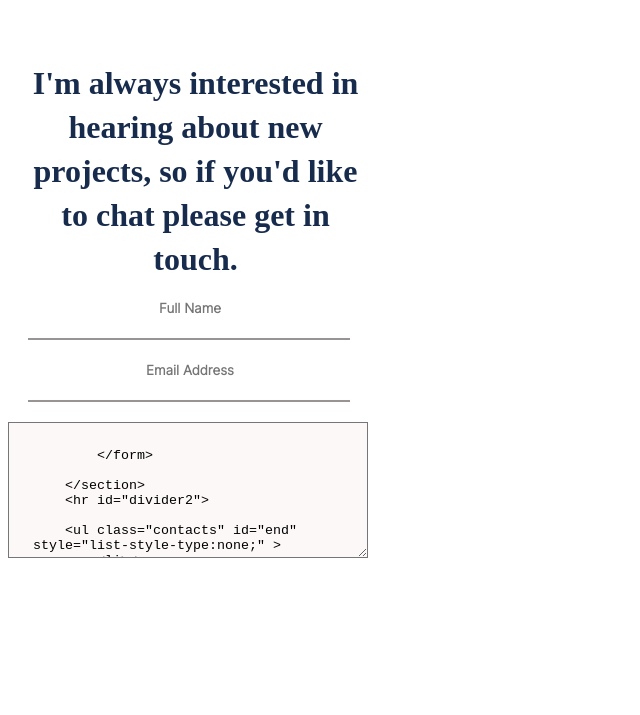
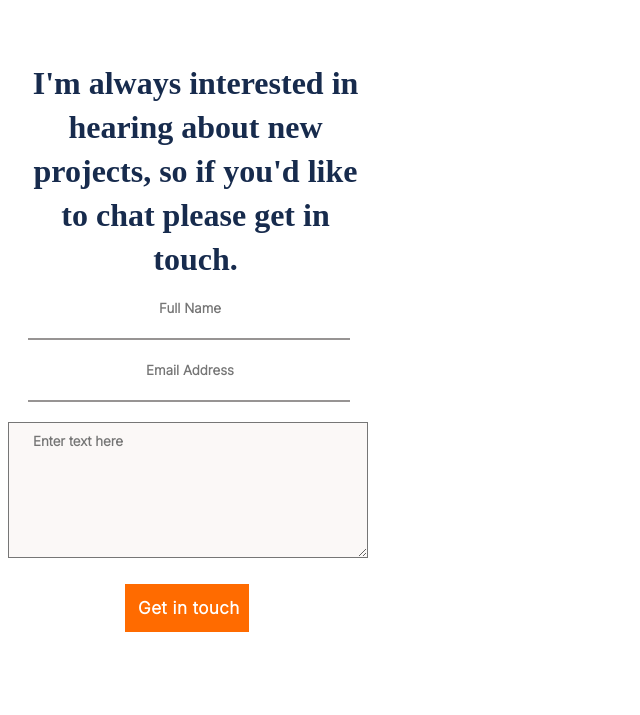
Before and after one commit to Wahaj-Ali/Contact-form, a plain HTML site: page index.html in a window 1280 px wide. Shown: the part 5838-6553 px from the top of the page, without its empty margins (0-640 px from the left). Drawn offline with Linux system fonts and the light colour scheme.

Commit message:
update contact form
in this commit
- added "getintouch" button in contact form

```diff
--- a/index.html
+++ b/index.html
@@ -197,8 +197,8 @@
             <hr id="divider1">
             <input type="email" style="border:none" placeholder="Email Address" name="email" id="full_name" required>
             <hr id="divider1">
-            <textarea id="message" name="message" placeholder="Enter text here" class="fcf-form-control" rows="6" maxlength="500">
-
+            <textarea id="message" name="message" placeholder="Enter text here" class="fcf-form-control" rows="6" maxlength="500" ></textarea>
+            <button type="submit" class="checkout-button" id="getintouch_btn" >Get in touch</button>
         </form>
 
     </section>
--- a/styles.css
+++ b/styles.css
@@ -547,3 +547,13 @@ h3#greetings {
   width: 320px;
   margin: 20px 20px;
 }
+
+#getintouch_btn {
+  margin-left: 117px;
+  margin-top: 22px;
+  padding-left: 10px;
+}
+
+#getintouch_btn:hover {
+  background-color: #cc7333;
+}
```
